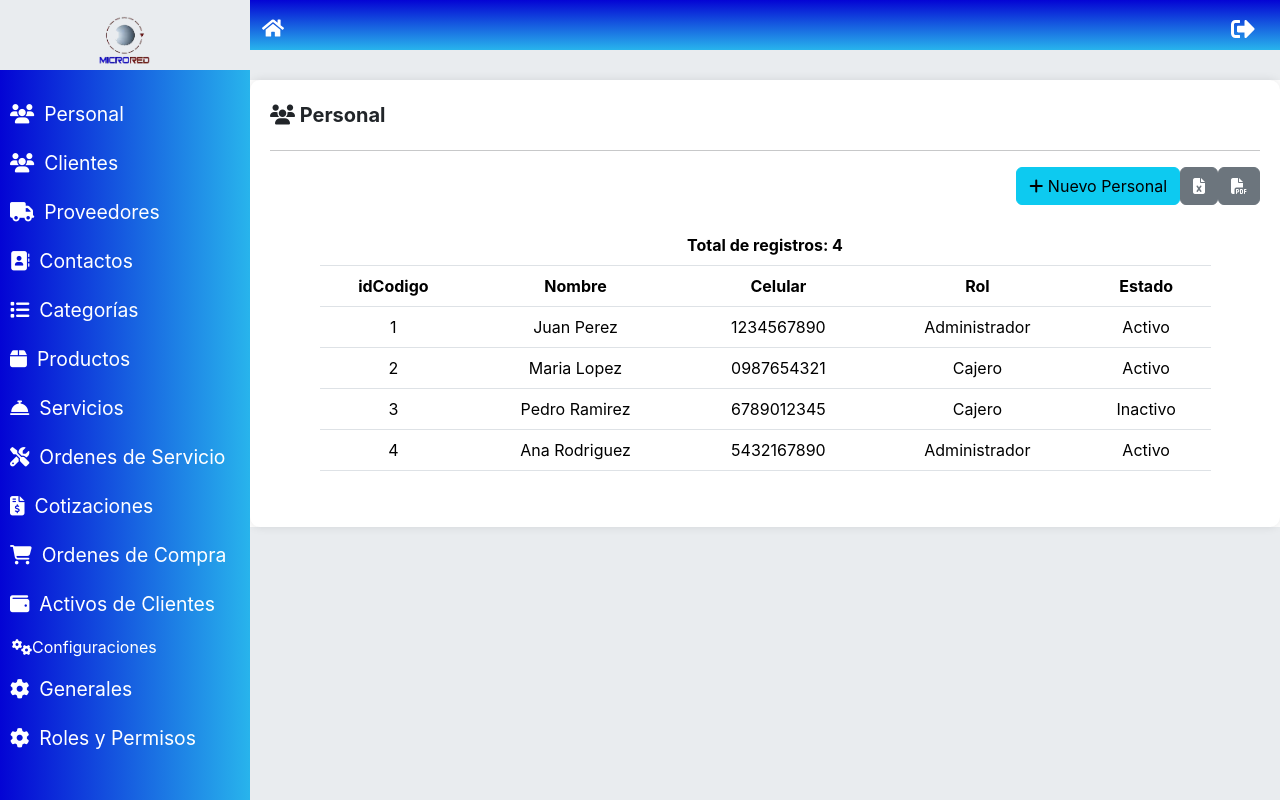
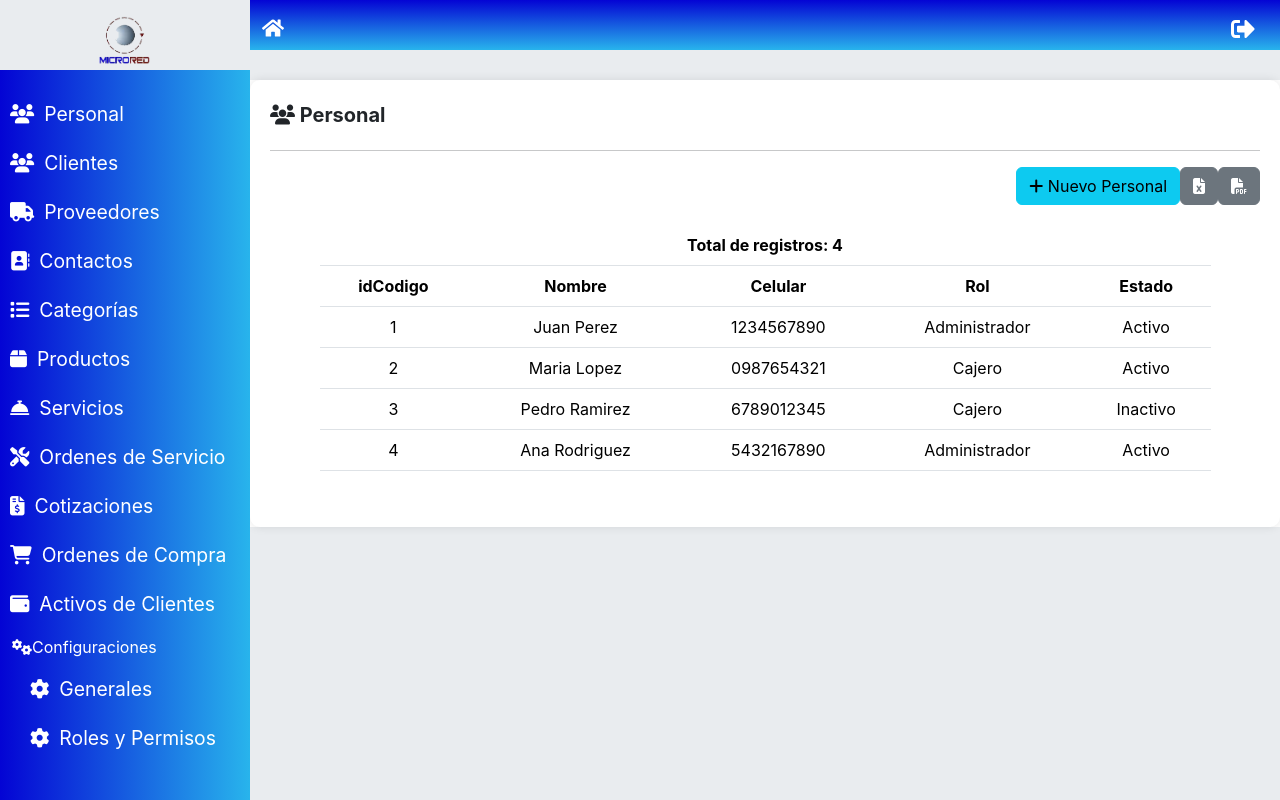
Before and after one commit to Marc0Val/estadia, a React (Create React App) app in the folder frontend/: page /admin in a window 1280 px wide. Both pictures are taken after a click on the button "Configuraciones". Built offline with nearby package versions, Linux system fonts and the light colour scheme.

Commit message:
Agregar Sangria a Subopciones de configuraciones en Sidebar.js

```diff
--- a/frontend/src/components/Sidebar.js
+++ b/frontend/src/components/Sidebar.js
@@ -129,7 +129,12 @@ const Sidebar = () => {
             <i className="fas fa-cogs"></i>Configuraciones
           </button>
           <Collapse in={isDropdownOpen}>
-            <ul className="list-unstyled">
+            <ul
+              className="list-unstyled"
+              style={{
+                marginLeft: "20px",
+              }}
+            >
               <NavLink to="/admin/configuraciones" className="lii">
                 <li>
                   <i className="fas fa-cog"></i>Generales
```
